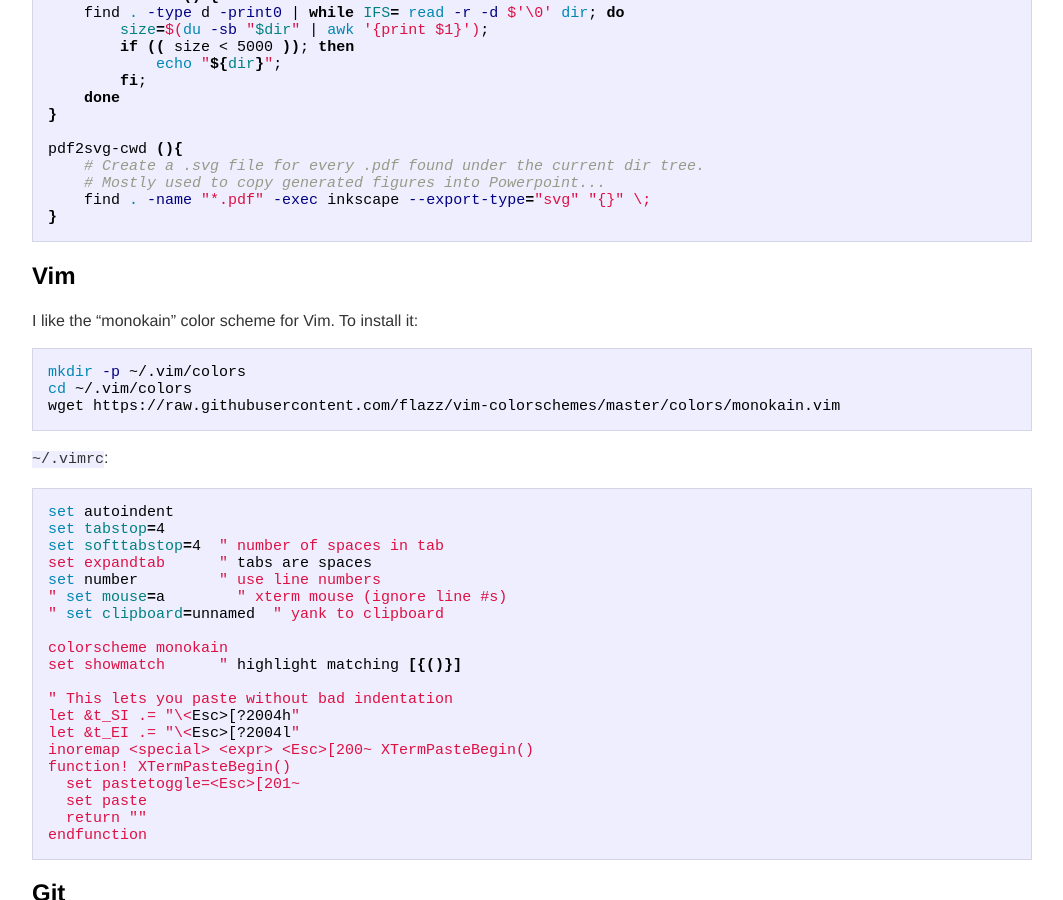
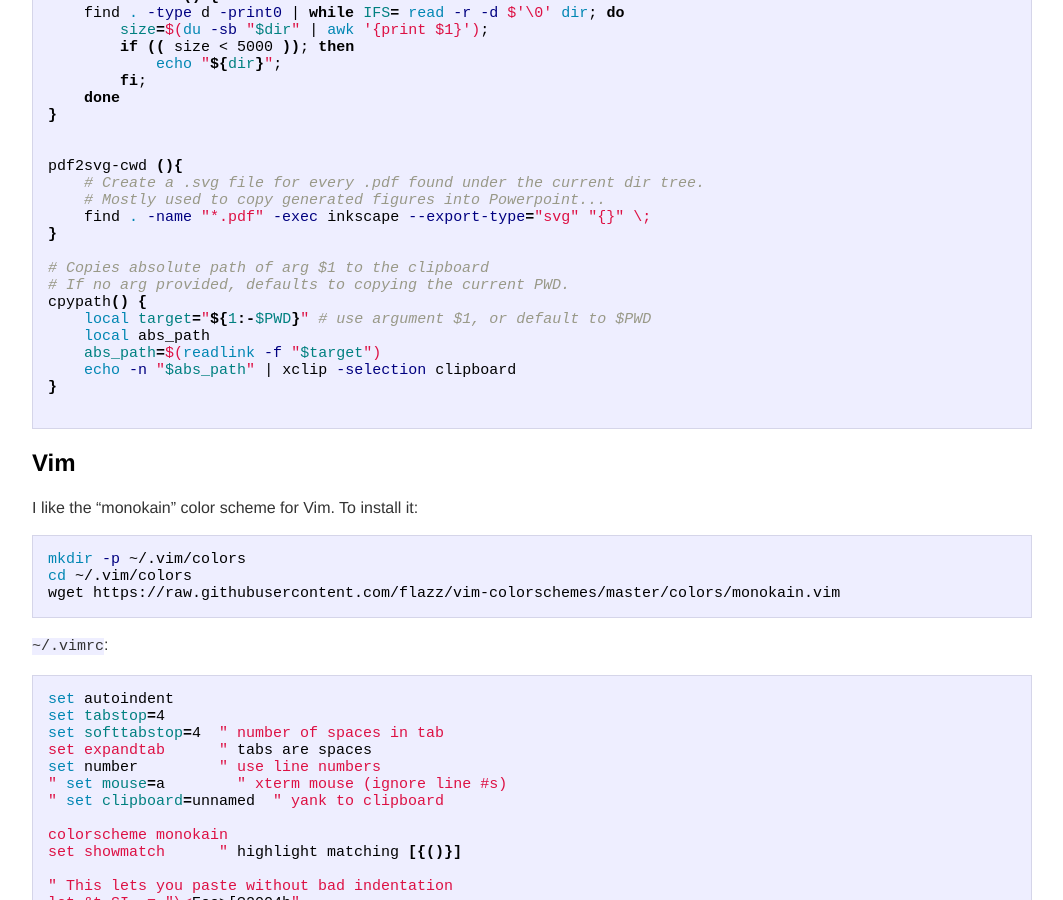
Before and after one commit to kcorder/kcorder.github.io, a Jekyll site: the page built from _posts/2021-01-13-term-configs.md, in a window 1280 px wide and 900 px high, scrolled down 2360 px. Shown: the whole window, without its empty margins (108-1171 px from the left). Built offline with Jekyll 4.4.1, drawn with Linux system fonts in a browser that asks for light colours.

Commit message:
Add cpypath functions
Added functions to copy paths to clipboard.

````diff
--- a/_posts/2021-01-13-term-configs.md
+++ b/_posts/2021-01-13-term-configs.md
@@ -139,12 +139,24 @@ find-small-dirs() {
     done
 }
 
+
 pdf2svg-cwd (){
     # Create a .svg file for every .pdf found under the current dir tree.
     # Mostly used to copy generated figures into Powerpoint...
     find . -name "*.pdf" -exec inkscape --export-type="svg" "{}" \;
 }
+
+# Copies absolute path of arg $1 to the clipboard
+# If no arg provided, defaults to copying the current PWD.
+cpypath() {
+    local target="${1:-$PWD}" # use argument $1, or default to $PWD
+    local abs_path
+    abs_path=$(readlink -f "$target")
+    echo -n "$abs_path" | xclip -selection clipboard
+}
+
 ```
+
 
 
 
````
